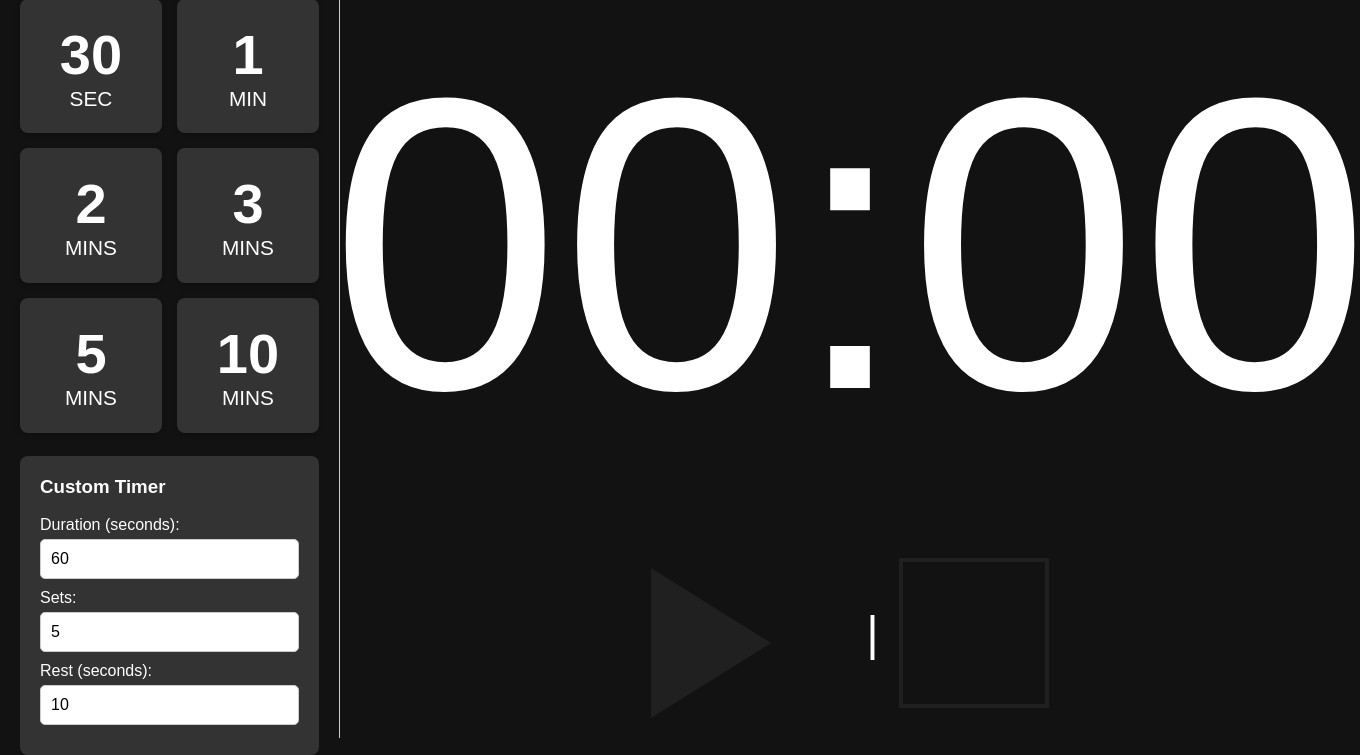
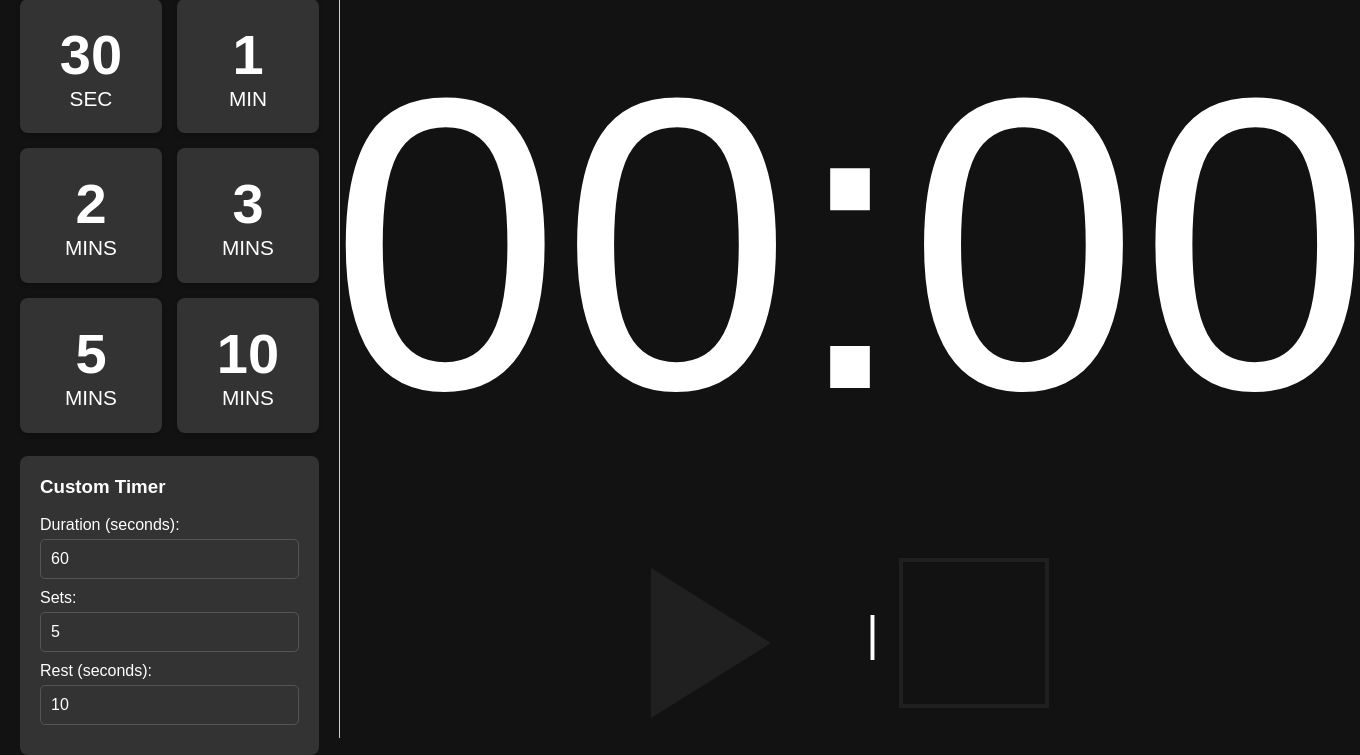
Before and after one commit to cwhitelam/Stretch-Timer, a Flask app: page / in a window 1360 px wide; the page is wider, and only the part inside the window is pictured. Shown: the part 62-817 px from the top of that part. Run offline with Flask 3, Linux system fonts and the light colour scheme.

Commit message:
updated README and adjusted duration inputs background to match selected theme

```diff
--- a/app/static/style.css
+++ b/app/static/style.css
@@ -131,6 +131,18 @@
     box-sizing: border-box;
     border-radius: 5px;
     border: 1px solid #ccc;
+    transition: background-color 0.5s, color 0.5s;
+}
+
+.light-mode .input-group input {
+    background-color: #ffffff;
+    color: #000000;
+}
+
+.dark-mode .input-group input {
+    background-color: #333333;
+    color: #ffffff;
+    border: 1px solid #555555;
 }
 
 .input-group input:focus {
```
Also changed, not shown: README.md.
